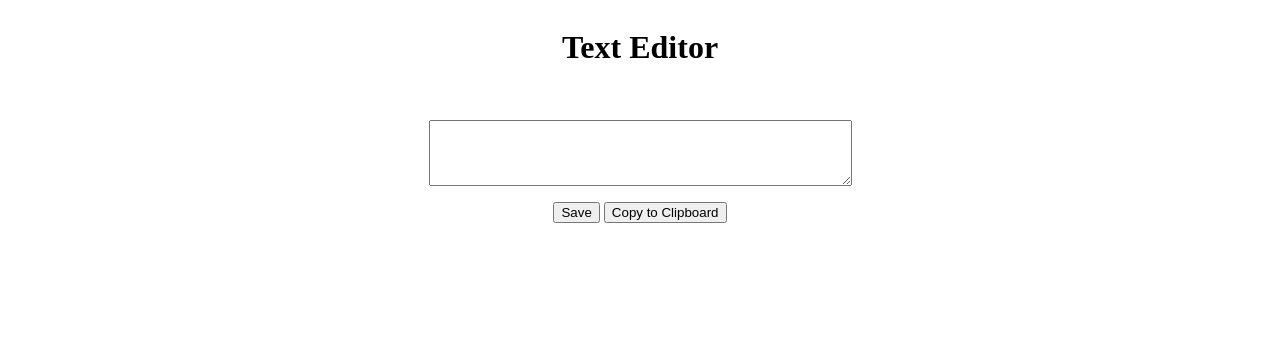
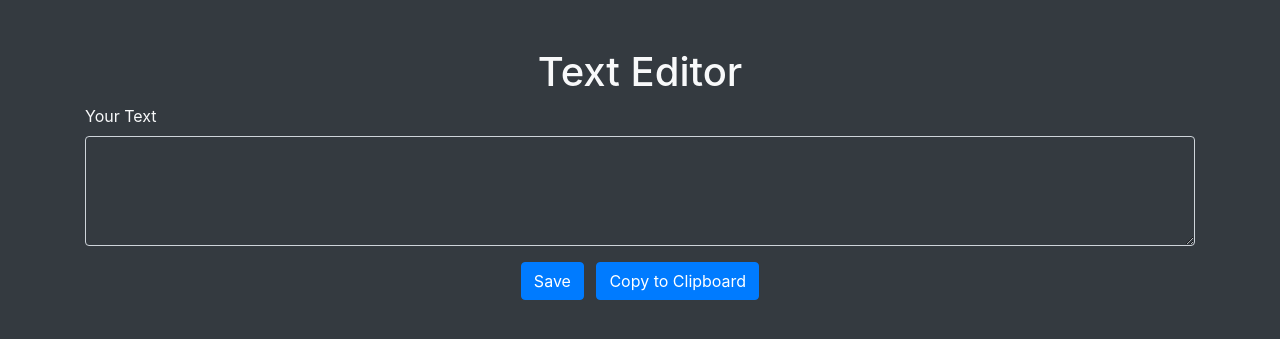
Before and after one commit to erfann31/OpenAI_WordPrediction, a Django app: page / in a window 1280 px wide. Shown: the top 339 px of the page. Run offline with Django 5.2, Linux system fonts and the light colour scheme; some libraries are stand-ins or nearby versions.

Commit message:
add bootstrap dark theme

```diff
--- /dev/null
+++ b/static/css/my_styles.css
@@ -0,0 +1,5 @@
+h2{padding-top: 10px}
+ul {
+    list-style: none;
+    padding: 0;
+}
--- a/templates/home.html
+++ b/templates/home.html
@@ -5,22 +5,29 @@
     <meta charset="UTF-8">
     <meta name="viewport" content="width=device-width, initial-scale=1.0">
     <title>Text Editor</title>
+    <link href="https://stackpath.bootstrapcdn.com/bootstrap/4.5.2/css/bootstrap.min.css" rel="stylesheet">
     <script src="https://code.jquery.com/jquery-3.6.4.min.js"></script>
     <script src="https://cdnjs.cloudflare.com/ajax/libs/FileSaver.js/2.0.5/FileSaver.min.js"></script>
     <script defer src="{% static 'js/script.js' %}"></script>
+    <link rel="stylesheet" href="{% static 'css/my_styles.css' %}">
 </head>
-<body>
-<div style="display:flex; flex-direction: column; justify-content: center; align-items: center; gap: 16px">
-    <h1>Text Editor</h1>
+<body class="bg-dark text-light">
+<div class="container mt-5">
+    <div class="text-center">
+        <h1>Text Editor</h1>
+    </div>
 
-<label for="userInput"></label><textarea id="userInput" rows="4" cols="50"></textarea>
+    <div class="form-group">
+        <label for="userInput">Your Text</label>
+        <textarea class="form-control bg-dark text-light" id="userInput" rows="4" cols="50"></textarea>
+    </div>
 
-<div>
-    <button onclick="saveText()">Save</button>
-    <button onclick="copyToClipboard()">Copy to Clipboard</button>
-</div>
+    <div class="text-center">
+        <button class="btn btn-primary mr-2" onclick="saveText()">Save</button>
+        <button class="btn btn-primary" onclick="copyToClipboard()">Copy to Clipboard</button>
+    </div>
 
-<div id="predictionList"></div>
+    <div id="predictionList"></div>
 </div>
 <script>
     let generatePredictionsUrl = "{% url 'generate_predictions' %}";
```
